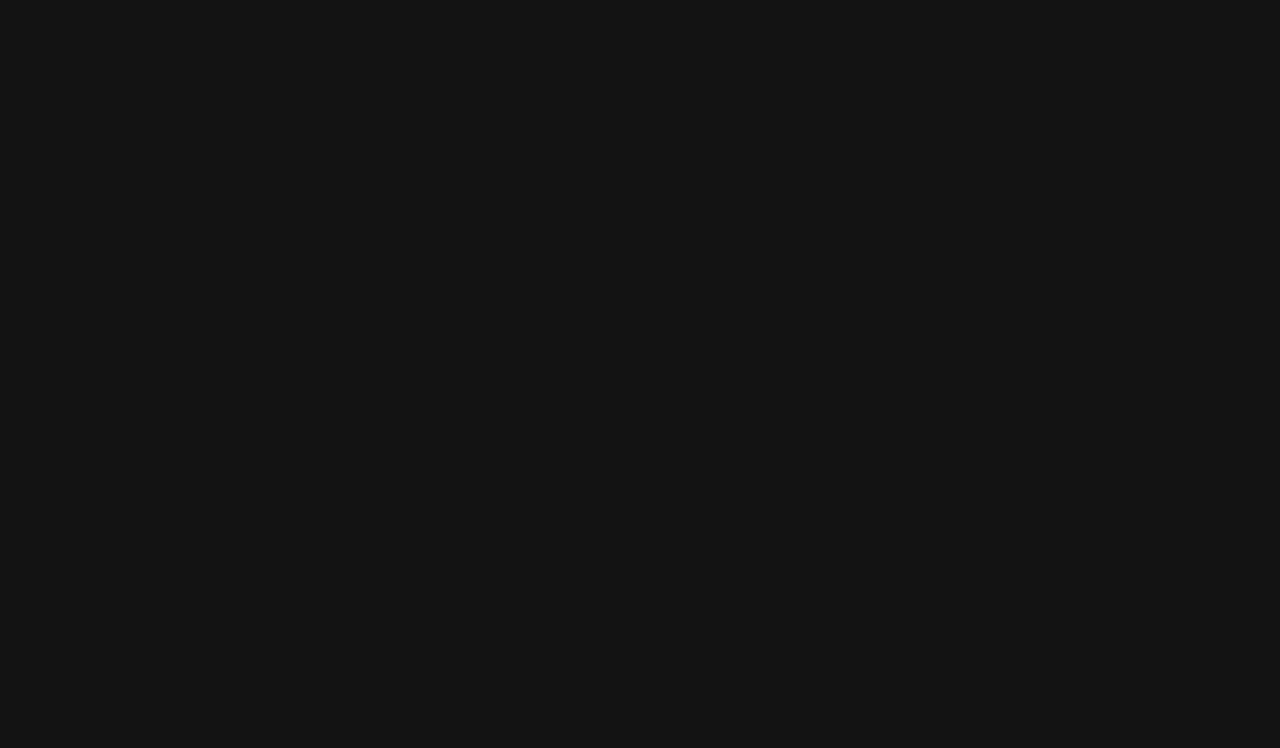
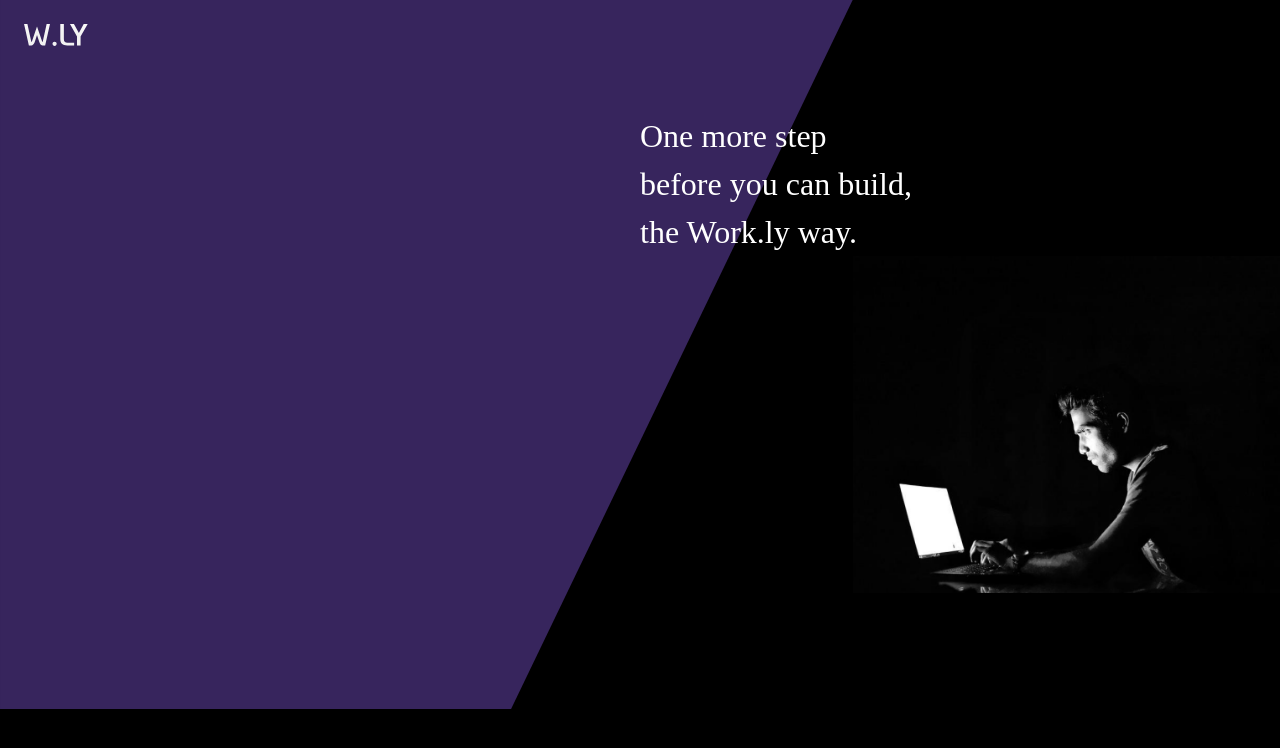
Before and after one commit to Work-ly/wly_web, a React (Create React App) app: page /signup in a window 1280 px wide. Before the commit this address had no page. Shown: the top 748 px of the page. Built offline with nearby package versions, Linux system fonts and the light colour scheme; a web font is replaced by a local one.

Commit message:
Login and Signup pages updated

```diff
--- a/src/App.tsx
+++ b/src/App.tsx
@@ -13,6 +13,7 @@
 
 import Landing from './pages/Landing'
 import Login from './pages/Login'
+import Signup from './pages/Signup'
 
 export interface Props {}
 
@@ -34,6 +35,7 @@
         <Routes>
             <Route path='/' element={<Landing />} />
             <Route path='/login' element={<Login />} />
+            <Route path='/signup' element={<Signup />} />
         </Routes>
       </BrowserRouter>
     </UserContextProvider>
--- a/src/components/Navbar/Navbar.tsx
+++ b/src/components/Navbar/Navbar.tsx
@@ -3,8 +3,7 @@
 
 function Navbar() {
   return (
-    <div>
-
+    <div className='fixed flex flex-col w-16'>
     </div>
   )
 }
--- a/src/components/buttons/ButtonLogin.tsx
+++ /dev/null
@@ -1,17 +0,0 @@
-/*
- * file: src/components/buttons/ButtonLogin.tsx
- * author: Felipe Gomes da Silva <felipe.gsilva@protonmail.com>
- * date: August 8, 2022
- */
-
-import React from 'react'
-
-function ButtonLogin() {
-  return (
-    <a className='
-     justify-center rounded-lg text-white border-2 h-12 w-28 flex
-    items-center  transition-all duration-300 ease-linear hover:border-b-2 hover:rounded-md' href='/login'>Log In</a>
-  )
-}
-
-export default ButtonLogin
--- a/src/components/buttons/ButtonSignup.tsx
+++ /dev/null
@@ -1,17 +0,0 @@
-/*
- * file: src/components/buttons/ButtonSignup.tsx
- * author: Felipe Gomes da Silva <felipe.gsilva@protonmail.com>
- * date: August 8, 2022
- */
-
-import React from 'react'
-
-function ButtonSignup() {
-  return (
-    <a className='bg-purple-primary-light hover:bg-purple-secondary-dark transition-all duration-150 ease-in
-    h-12 flex items-center w-28 justify-center rounded-lg text-white'
-    href='/signup'>Sign Up </a>
-  )
-}
-
-export default ButtonSignup
--- a/src/pages/Landing.tsx
+++ b/src/pages/Landing.tsx
@@ -8,25 +8,28 @@
 import './Landing.css'
 import Logo from '../dist/images/Logo.svg'
 import Shade from '../dist/images/shade.svg'
-import ButtonLogin from '../components/buttons/ButtonLogin'
-import ButtonSignup from '../components/buttons/ButtonSignup'
 
-interface Props {}
+interface Props { }
 
 
 function Landing(props: Props) {
   return (
     <>
       <img src={Shade} className="z-0 w-2/3 fixed" />
-      <div className='landing-navbar h-20 flex items-center fixed right-0 z-50 text-lg'>
-        <div className='links w-72 flex justify-around items-center h-16 m-10'>
-          <ButtonLogin />
-          <ButtonSignup />
+      <div className='landing-navbar h-20 flex items-center fixed right-0 z-50'>
+        <div className='links w-64 flex justify-around items-center h-16 m-10 text-md'>
+          <a className='justify-center rounded-lg text-white border-2 h-12 w-28 flex items-center  transition-all duration-300
+          ease-linear hover:border-b-2 hover:rounded-md hover:bg-white hover:text-dark hover:border-2 hover:border-white
+          ' href='/login'>Log In</a>
+
+          <a className='bg-purple-primary-light hover:bg-purple-secondary-light transition-all duration-150 ease-in h-12 flex
+          items-center w-28 justify-center rounded-lg text-white' href='/signup'>Sign Up </a>
         </div>
       </div>
+
       <div className='content h-screen w-screen fixed'>
         <div className="left-content w-1/2 h-screen flex justify-center items-center fixed">
-          <img src= {Logo} className="w-1/2 absolute z-10  lg:mr-28 sm:mr-0"/>
+          <img src={Logo} className="w-1/2 absolute z-10" />
         </div>
         <div className="right-content">
 
--- a/src/pages/Login.tsx
+++ b/src/pages/Login.tsx
@@ -11,6 +11,7 @@
 
 import wly from '../dist/images/W.LY.svg'
 import Shade from '../dist/images/shade.svg'
+import User from '../dist/images/user_login.png'
 
 export interface Props { }
 
@@ -50,7 +51,7 @@
   } else {
     return (
       <>
-        <div className="h-screen w-screen">
+        <div className="h-screen w-screen bg-black text-sm">
 
           <img src={Shade} className="z-0 w-2/3 fixed"/>
           <div className="logo w-screen h-12 t-0 z-1">
@@ -66,7 +67,9 @@
 
                 <div className='w-full mt-28 flex flex-col items-center justify-center'>
                   <p className='w-1/2 text-white'>Username:</p>
-                  <input className='w-1/2 h-12 rounded-lg p-2' type={"text"}
+                  <input className='w-1/2 h-12 rounded-lg p-2 transition-all duration-200 ease-in
+                  hover:rounded-md
+                  ' type={"text"}
                   placeholder='GuestUser0101'></input>
                 </div>
 
@@ -76,8 +79,8 @@
                   placeholder='•••••••••••••••••••••'></input>
                 </div>
 
-                <button className='w-1/2 h-12 rounded-lg m-auto mt-10 bg-purple-secondary-dark text-white
-                transition-all duration-75 ease-linear hover:bg-purple-primary-dark
+                <button className='w-1/2 h-12 rounded-lg m-auto mt-10 bg-purple-secondary-dark text-white text-md
+                transition-all duration-200 ease-in hover:bg-dark hover:shadow-md
                 '>Sign In</button>
 
                 <div className='w-1/2 mt-10 m-auto flex flex-row justify-center'>
@@ -89,7 +92,17 @@
             </div>
 
             <div className="right w-1/2 h-full z-1">
+              <div className='w-full h-full flex flex-auto flex-col'>
+                <div className='h-1/2 w-full mt-16'>
+                  <p className='text-xl text-white'>One more step</p>
+                  <p className='text-xl text-white'>before you can build,</p>
+                  <p className='text-xl text-white'>the Work.ly way.</p>
+                </div>
 
+                <div className='h-full w-full flex justify-end'>
+                  <img src={User} className="w-2/3 z-10 "/>
+                </div>
+              </div>
 
             </div>
 
--- a/src/pages/Signup.tsx
+++ b/src/pages/Signup.tsx
@@ -1,8 +1,50 @@
+/*
+ * file: src/pages/Signup.tsx
+ * author: Felipe Gomes da Silva <felipe.gsilva@protonmail.com>
+ * date: October 19, 2022
+ */
+
 import React from 'react'
+import wly from '../dist/images/W.LY.svg'
+import Shade from '../dist/images/purple_shade.svg'
+import User from '../dist/images/user_login.png'
+
 
 function Signup() {
   return (
-    <div>Signup</div>
+    <>
+      <div className="h-screen w-screen bg-black text-sm">
+        <img src={Shade} className="z-0 w-2/3 fixed" />
+
+        <div className="logo w-screen h-12 t-0 z-1">
+          <a href='/'>
+            <img src={wly} className="w-16 absolute ml-6 mt-6 z-10" />
+          </a>
+        </div>
+
+        <div className="absolute w-screen h-max flex z-1">
+
+
+        <div className='w-1/2'>
+        </div>
+
+          <div className="right w-1/2 h-full z-1">
+            <div className='w-full h-full flex flex-auto flex-col'>
+              <div className='h-1/2 w-full mt-16'>
+                <p className='text-xl text-white'>One more step</p>
+                <p className='text-xl text-white'>before you can build,</p>
+                <p className='text-xl text-white'>the Work.ly way.</p>
+              </div>
+
+              <div className='h-full w-full flex justify-end'>
+                <img src={User} className="w-2/3 z-10 " />
+              </div>
+            </div>
+
+          </div>
+        </div>
+    </div>
+    </>
   )
 }
 
--- a/tailwind.config.js
+++ b/tailwind.config.js
@@ -7,13 +7,21 @@
   ],
   theme: {
     colors: {
-      'dark': '#121214',
-      'purple-primary-dark': '#3A2C58',
-      'purple-secondary-dark': '#4A3870',
-      'purple-primary-light': '#8A72BD',
+      'dark': '#171618',
+      'purple-primary-dark': '#3B2864',
+      'purple-secondary-dark': '#50328F',
+      'purple-primary-light': '#9B80D3',
       'purple-secondary-light': '#614E8A',
-      'yellow': '#BDB871',
       'white': '#FFFFFF',
+      'black': '#000000'
+    },
+
+    fontSize: {
+      sm: '1rem',
+      md: '1.2rem',
+      base: '1.1rem',
+      lg: '1.5rem',
+      xl: '2rem',
     },
     extend: {},
   },
```
Also changed, not shown: src/dist/images/purple_shade.svg (added), src/dist/images/user_login.png (added).
